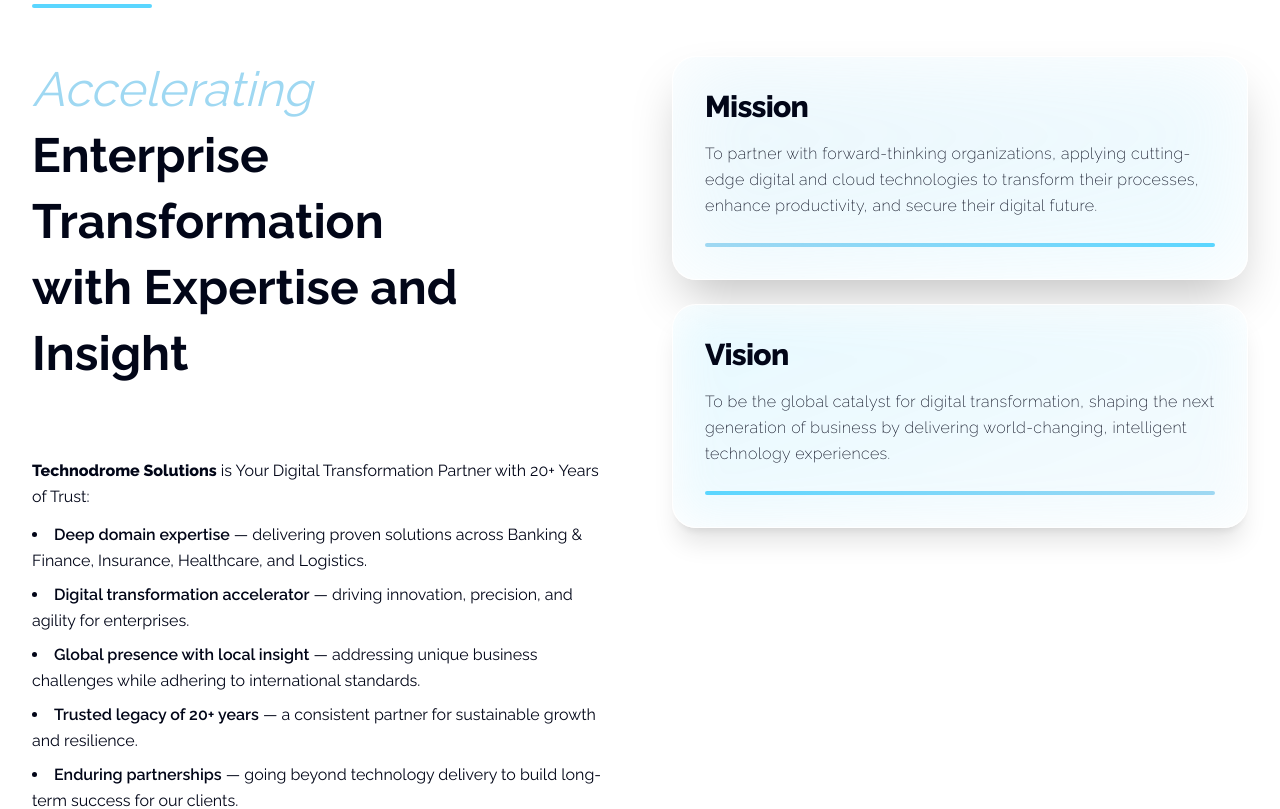
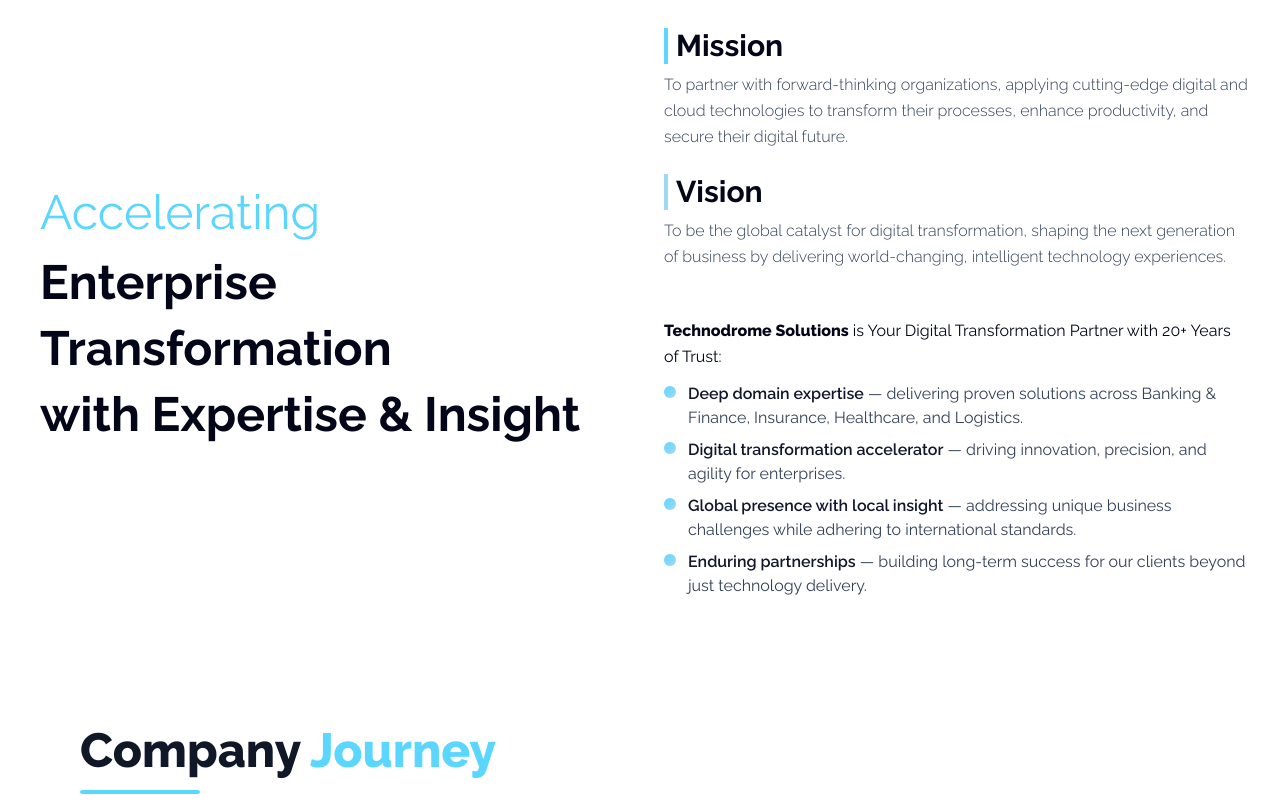
Before and after one commit to abhimanyusajeev/Technodrome-Website, a Next.js app: page / in a window 1280 px wide. Shown: the part 1740-2549 px from the top of the page. Built offline with nearby package versions, Linux system fonts and the light colour scheme.

Commit message:
changes completed

```diff
--- a/src/components/Who.tsx
+++ b/src/components/Who.tsx
@@ -3,7 +3,6 @@
 import { motion } from "framer-motion";
 import { Raleway, Merriweather } from "next/font/google";
 
-// ✅ Load Fonts
 const raleway = Raleway({
   subsets: ["latin"],
   weight: ["200", "300", "400", "600", "700", "900"],
@@ -15,125 +14,125 @@
   style: "italic",
 });
 
+const ralewayItalic = Raleway({
+  subsets: ["latin"],
+  weight: "400",
+  style: "italic",
+});
+
 export default function WhoWeAreSection() {
   return (
-    <section
-      className={`bg-white py-16 sm:py-20 ${raleway.className}`}
-    >
+    <section className={`bg-white py-12 sm:py-16 ${raleway.className}`}>
       <div className="max-w-7xl mx-auto px-4 sm:px-6 lg:px-8">
         {/* Heading */}
-        <h2 className="text-3xl sm:text-4xl md:text-5xl font-extrabold text-slate-950 mb-4 text-center md:text-left">
+        <h2 className="text-3xl sm:text-4xl md:text-5xl font-extrabold text-slate-950 mb-3 text-center md:text-left">
           Who We <span className="text-[#5AD6FF]">Are.</span>
         </h2>
 
         {/* Divider */}
-        <div className="h-1 bg-[#5AD6FF] rounded-full mb-10 sm:mb-12 mx-auto md:mx-0 w-[120px]"></div>
+        <div className="h-1 bg-[#5AD6FF] rounded-full mb-8 sm:mb-10 mx-auto md:mx-0 w-[100px]" />
 
         {/* Two-column container */}
-        <div className="flex flex-col md:flex-row gap-10 md:gap-16 items-start">
-
+        <div className="flex flex-col md:flex-row gap-8 md:gap-12 items-start md:items-stretch">
           {/* LEFT CONTENT */}
-          <div className="w-full md:w-1/2 flex flex-col gap-6">
-            <h2 className="text-2xl sm:text-3xl md:text-4xl lg:text-5xl leading-snug mb-6">
-              <span className="font-merriweather italic font-semi text-[#9fd8f2]">
+          <motion.div
+            className="w-full md:w-1/2 flex flex-col justify-center md:min-h-[300px] lg:min-h-[400px] text-left"
+            initial={{ opacity: 0, x: -50 }}
+            whileInView={{ opacity: 1, x: 0 }}
+            viewport={{ once: true, amount: 0.3 }}
+            transition={{ duration: 0.8, ease: "easeOut" }}
+          >
+            <div className="flex flex-col justify-center h-full md:pl-2">
+              <h2 className="text-3xl sm:text-4xl md:text-5xl lg:text-5xl leading-snug text-slate-950 font-bold">
+                <span
+                  className={`${ralewayItalic.className} italic text-[#5AD6FF] font-normal block mb-1`}
+                >
                   Accelerating
                 </span>
-              <br />
-              <span className="font-bold text-slate-950">
-                Enterprise Transformation
-                <br /> with Expertise and Insight
+                <span className="block">
+                  Enterprise Transformation <br />
+                  with Expertise & Insight
                 </span>
               </h2>
+            </div>
+          </motion.div>
 
-            {/* Bullet points */}
-            <div className="w-full mt-4 sm:mt-6 text-slate-950 text-sm sm:text-base leading-relaxed space-y-3 font-semilight">
-              <p>
+          {/* RIGHT CONTENT */}
+          <motion.div
+            className="w-full md:w-1/2 flex flex-col gap-4 md:gap-6 justify-start"
+            initial={{ opacity: 0, x: 50 }}
+            whileInView={{ opacity: 1, x: 0 }}
+            viewport={{ once: true, amount: 0.3 }}
+            transition={{ duration: 0.8, ease: "easeOut", delay: 0.2 }}
+          >
+            {/* Mission and Vision */}
+            <div className="space-y-4 md:space-y-6">
+              <div>
+                <h3 className="text-xl sm:text-2xl md:text-3xl font-bold text-slate-950 mb-2 border-l-4 border-[#5AD6FF] pl-2">
+                  Mission
+                </h3>
+                <p className="text-sm sm:text-base md:text-base leading-relaxed text-slate-700 font-light">
+                  To partner with forward-thinking organizations, applying
+                  cutting-edge digital and cloud technologies to transform their
+                  processes, enhance productivity, and secure their digital
+                  future.
+                </p>
+              </div>
+
+              <div>
+                <h3 className="text-xl sm:text-2xl md:text-3xl font-bold text-slate-950 mb-2 border-l-4 border-[#9fd8f2] pl-2">
+                  Vision
+                </h3>
+                <p className="text-sm sm:text-base md:text-base leading-relaxed text-slate-700 font-light">
+                  To be the global catalyst for digital transformation, shaping
+                  the next generation of business by delivering world-changing,
+                  intelligent technology experiences.
+                </p>
+              </div>
+            </div>
+
+            {/* Bullet Points */}
+            <div className="mt-4 sm:mt-6">
+              <p className="text-sm sm:text-base md:text-base leading-relaxed text-slate-950 mb-3">
                 <strong className="font-extrabold">Technodrome Solutions</strong>{" "}
                 is Your Digital Transformation Partner with 20+ Years of Trust:
               </p>
-              <ul className="list-disc list-inside space-y-2">
-                <li>
-                  <strong className="font-semibold">Deep domain expertise</strong> — delivering proven solutions across Banking & Finance, Insurance, Healthcare, and Logistics.
+
+              <ul className="space-y-2 text-slate-700 text-sm sm:text-base md:text-base leading-relaxed list-none">
+                {[
+                  {
+                    title: "Deep domain expertise",
+                    desc: "delivering proven solutions across Banking & Finance, Insurance, Healthcare, and Logistics.",
+                  },
+                  {
+                    title: "Digital transformation accelerator",
+                    desc: "driving innovation, precision, and agility for enterprises.",
+                  },
+                  {
+                    title: "Global presence with local insight",
+                    desc: "addressing unique business challenges while adhering to international standards.",
+                  },
+                  {
+                    title: "Enduring partnerships",
+                    desc: "building long-term success for our clients beyond just technology delivery.",
+                  },
+                ].map((item, i) => (
+                  <li
+                    key={i}
+                    className="flex items-start gap-2 sm:gap-3 hover:translate-x-1 transition-transform duration-200"
+                  >
+                    <span className="mt-1 h-2 w-2 sm:h-3 sm:w-3 bg-gradient-to-br from-[#5AD6FF] to-[#9fd8f2] rounded-full flex-shrink-0" />
+                    <span className="text-sm sm:text-base md:text-base">
+                      <strong className="font-semibold text-slate-900">
+                        {item.title}
+                      </strong>{" "}
+                      — {item.desc}
+                    </span>
                   </li>
-                <li>
-                  <strong className="font-semibold">Digital transformation accelerator</strong> — driving innovation, precision, and agility for enterprises.
-                </li>
-                <li>
-                  <strong className="font-semibold">Global presence with local insight</strong> — addressing unique business challenges while adhering to international standards.
-                </li>
-                <li>
-                  <strong className="font-semibold">Trusted legacy of 20+ years</strong> — a consistent partner for sustainable growth and resilience.
-                </li>
-                <li>
-                  <strong className="font-semibold">Enduring partnerships</strong> — going beyond technology delivery to build long-term success for our clients.
-                </li>
+                ))}
               </ul>
             </div>
-          </div>
-
-          {/* RIGHT CONTENT (Vision + Mission) */}
-          <div className="w-full md:w-1/2 flex flex-col gap-6 justify-center items-stretch">
-
-            {/* Mission Card */}
-            <motion.div
-              // initial={{ opacity: 0, y: 40 }}
-              // whileInView={{ opacity: 1, y: 0 }}
-              // viewport={{ once: true }}
-              // transition={{ duration: 0.6, ease: "easeOut", delay: 0.2 }}
-              // whileHover={{
-              //   scale: 1.03,
-              //   boxShadow: "0 20px 40px rgba(90, 214, 255, 0.25)",
-              // }}
-              className="relative bg-white/80 backdrop-blur-md border border-white/40 rounded-3xl shadow-2xl p-6 sm:p-8 w-full h-full overflow-hidden"
-            >
-              <div className="absolute inset-0 bg-gradient-to-br from-[#9fd8f2]/20 to-[#5AD6FF]/10 rounded-3xl blur-2xl -z-10"></div>
-              <h3 className="text-2xl sm:text-3xl font-extrabold text-slate-950 mb-4 tracking-tight">
-                Mission
-              </h3>
-              <p className="text-sm sm:text-base leading-relaxed text-slate-950 tracking-wide font-extralight">
-                To partner with forward-thinking organizations, applying cutting-edge digital and cloud technologies to transform their processes, enhance productivity, and secure their digital future.
-              </p>
-              <motion.div
-                // initial={{ width: 0 }}
-                // animate={{ width: "100%" }}
-                // transition={{ duration: 1.2, ease: "easeInOut", delay: 0.5 }}
-                className="h-1 mt-4 sm:mt-6 bg-gradient-to-r from-[#9fd8f2] to-[#5AD6FF] rounded-full"
-              />
           </motion.div>
-
-            {/* Vision Card */}
-            <motion.div
-              // initial={{ opacity: 0, scale: 0.9, y: 30 }}
-              // whileInView={{ opacity: 1, scale: 1, y: 0 }}
-              // viewport={{ once: true, amount: 0.3 }}
-              // transition={{ duration: 0.8, ease: "easeOut" }}
-              // whileHover={{
-              //   scale: 1.05,
-              //   boxShadow: "0 20px 40px rgba(90, 214, 255, 0.25)",
-              // }}
-              // whileTap={{ scale: 0.98 }}
-              // animate={{
-              //   y: [0, -4, 0],
-              //   transition: { duration: 6, repeat: Infinity, ease: "easeInOut" },
-              // }}
-              className="relative bg-white/80 backdrop-blur-md border border-white/40 rounded-3xl shadow-xl p-6 sm:p-8 w-full h-full overflow-hidden"
-            >
-              <div className="absolute inset-0 bg-gradient-to-br from-[#5AD6FF]/15 to-[#9fd8f2]/10 rounded-3xl blur-xl -z-10"></div>
-              <h3 className="text-2xl sm:text-3xl font-extrabold text-slate-950 mb-4 tracking-tight">
-                Vision
-              </h3>
-              <p className="text-sm sm:text-base leading-relaxed text-slate-950 tracking-wide font-extralight">
-                To be the global catalyst for digital transformation, shaping the next generation of business by delivering world-changing, intelligent technology experiences.
-              </p>
-              <motion.div
-                // initial={{ width: 0 }}
-                // animate={{ width: "100%" }}
-                // transition={{ duration: 1, ease: "easeInOut", delay: 0.4 }}
-                className="h-1 mt-4 sm:mt-6 bg-gradient-to-r from-[#5AD6FF] to-[#9fd8f2] rounded-full"
-              />
-            </motion.div>
-
-          </div>
         </div>
       </div>
     </section>
```
Also changed, not shown: src/components/Services.tsx (+9 -2 lines), public/Services/fullstack.png (added), src/components/Footer.tsx (line endings or trailing spaces). Lines whose indentation alone changed are shown as unchanged.
